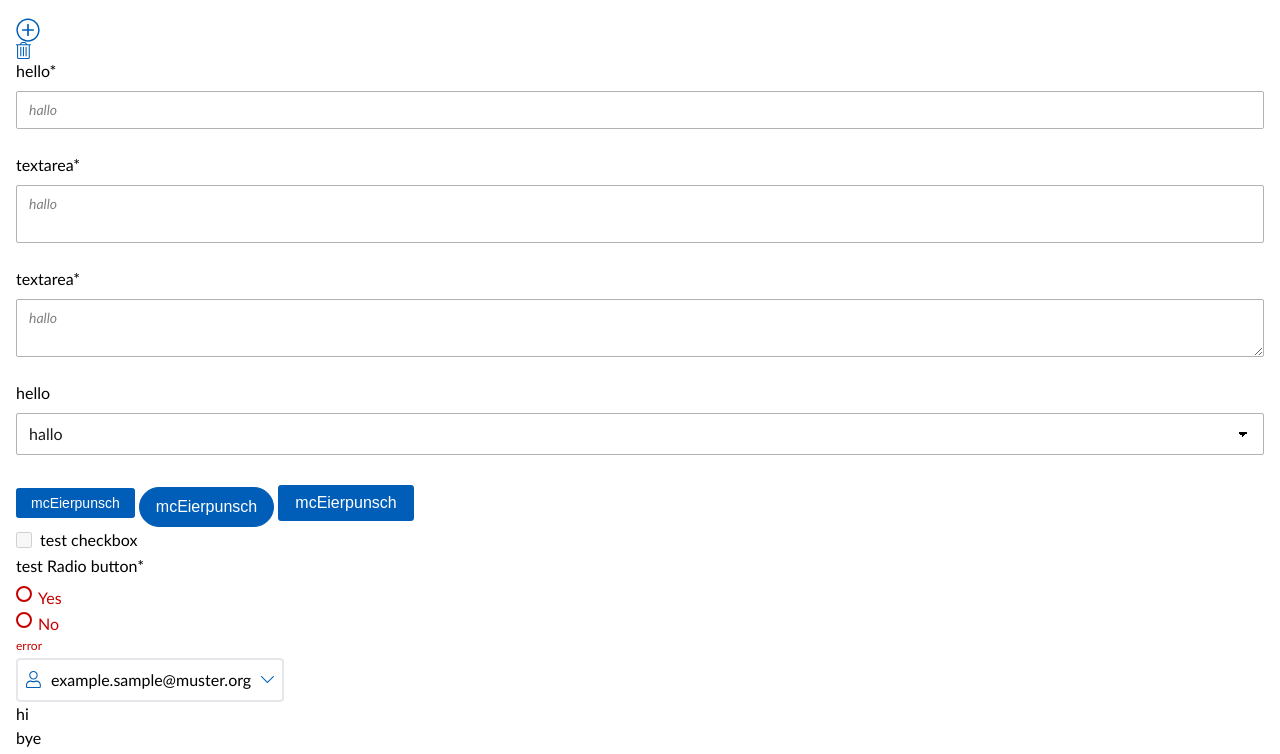
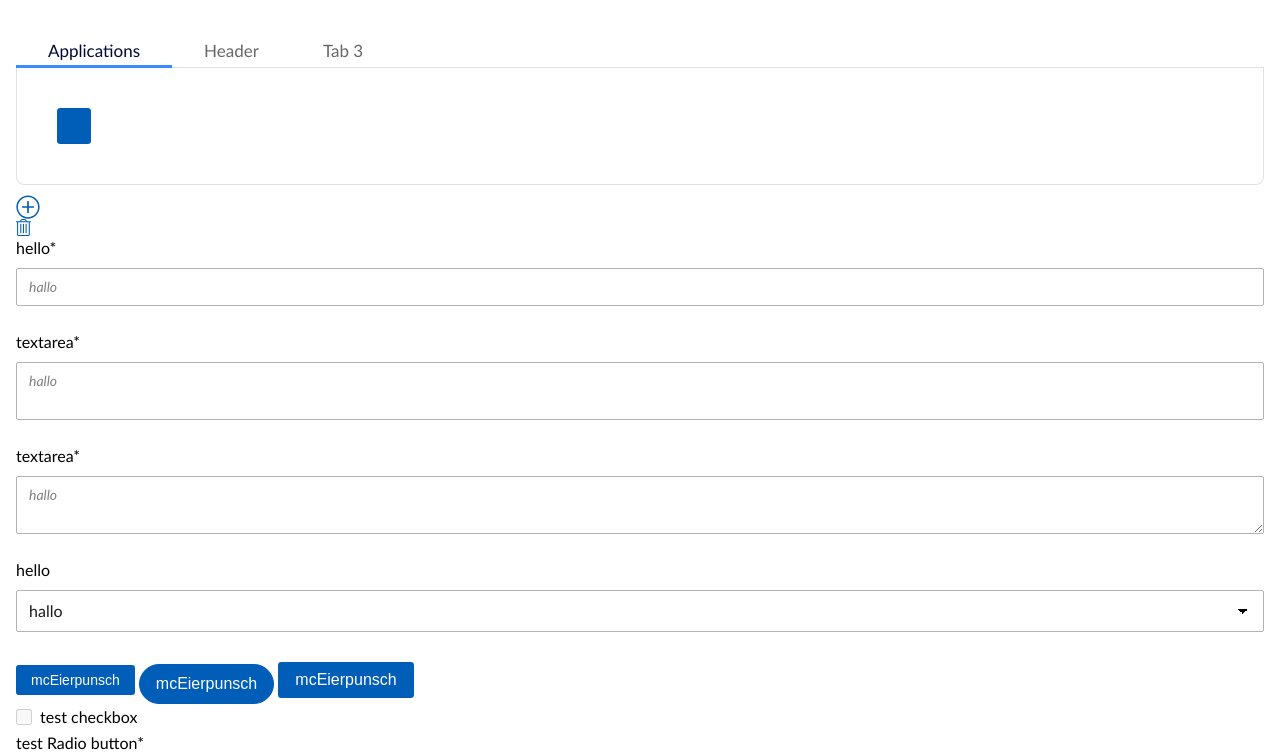
Before and after one commit to mehtapcavdar/lbi-common, a SvelteKit app: page / in a window 1280 px wide. Shown: the top 754 px of the page. Built offline with nearby package versions, Linux system fonts and the light colour scheme.

Commit message:
Added Tab component

```diff
--- a/package.json
+++ b/package.json
@@ -1,6 +1,6 @@
 {
 	"name": "@mcavdar/lbi-common",
-	"version": "0.0.24",
+	"version": "0.0.25",
 	"scripts": {
 		"dev": "vite dev",
 		"build": "vite build && npm run package",
--- /dev/null
+++ b/src/lib/components/Tabs.svelte
@@ -0,0 +1,78 @@
+<script lang="ts">
+	export let items: any[] = [];
+	export let activeTabValue = 1;
+
+	const handleClick = (tabValue: number) => () => (activeTabValue = tabValue);
+</script>
+
+<ul class="tabs">
+	{#each items as item}
+		<li class="item {activeTabValue === item.value ? 'active active-item' : ''}">
+			<!-- svelte-ignore a11y-click-events-have-key-events -->
+			<span on:click={handleClick(item.value)}>{item.label}</span>
+		</li>
+	{/each}
+</ul>
+{#each items as item}
+	{#if activeTabValue == item.value}
+		<div class="box">
+			<svelte:component this={item.component} />
+		</div>
+	{/if}
+{/each}
+
+<style>
+	.box {
+		margin-bottom: 10px;
+		padding: 40px;
+		border: 1px solid #dee2e6;
+		border-radius: 0 0 0.5rem 0.5rem;
+		border-top: 0;
+	}
+	ul {
+		display: flex;
+		flex-wrap: wrap;
+		padding-left: 0;
+		margin-bottom: 0;
+		list-style: none;
+		border-bottom: 1px solid #dee2e6;
+	}
+	li {
+		margin-bottom: -1px;
+	}
+
+	span {
+		display: block;
+		padding: 0.5rem 1rem;
+		cursor: pointer;
+		font-size: 17px;
+		font-weight: 400;
+		height: 37px;
+		line-height: 29.75px;
+	}
+
+	li.active > span {
+		color: #000835;
+		background-color: #fff;
+		border-color: #dee2e6 #dee2e6 #fff;
+	}
+
+	.tabs {
+		color: rgba(0, 0, 0, 0.6);
+		display: flex;
+		background-color: white;
+		box-sizing: border-box;
+	}
+
+	.item {
+		padding: 0.75rem 1rem 0 1rem;
+	}
+
+	.item:hover {
+		color: rgba(0, 0, 0, 0.9);
+	}
+
+	.active-item {
+		border-bottom: 3px solid #3a8bff;
+	}
+</style>
--- a/src/lib/index.js
+++ b/src/lib/index.js
@@ -10,6 +10,7 @@ export { default as Pagination } from './components/Pagination.svelte';
 export { default as RadioInput } from './components/RadioInput.svelte';
 export { default as Select } from './components/Select.svelte';
 export { default as SvelteToast } from './components/Toast/SvelteToast.svelte';
+export { default as Tabs } from './components/Tabs.svelte';
 export { default as Tooltip } from './components/Tooltip.svelte';
 export { default as UserProfileMenu } from './components/UserProfileMenu.svelte';
 export { toast } from './components/Toast/stores.js';
--- a/src/routes/+page.svelte
+++ b/src/routes/+page.svelte
@@ -10,14 +10,22 @@
 	import UserProfileMenu from '$lib/components/UserProfileMenu.svelte';
 	import AccordionItem from '$lib/components/AccordionItem.svelte';
 	import Pagination from '$lib/components/Pagination.svelte';
+	import Tabs from '$lib/components/Tabs.svelte';
 
 	const PLUS_CIRCLE_SVG: string =
 		'M384 250v12c0 6.6-5.4 12-12 12h-98v98c0 6.6-5.4 12-12 12h-12c-6.6 0-12-5.4-12-12v-98h-98c-6.6 0-12-5.4-12-12v-12c0-6.6 5.4-12 12-12h98v-98c0-6.6 5.4-12 12-12h12c6.6 0 12 5.4 12 12v98h98c6.6 0 12 5.4 12 12zm120 6c0 137-111 248-248 248S8 393 8 256 119 8 256 8s248 111 248 248zm-32 0c0-119.9-97.3-216-216-216-119.9 0-216 97.3-216 216 0 119.9 97.3 216 216 216 119.9 0 216-97.3 216-216z';
 
 	let values;
+
+	let items = [
+		{ label: 'Applications', value: 1, component: Button },
+		{ label: 'Header', value: 2, component: Button },
+		{ label: 'Tab 3', value: 3, component: Button }
+	];
 </script>
 
 <div class="p-4">
+	<Tabs {items} />
 	<SvelteToast />
 	<Tooltip content={'hello'} position="bottom" align="center" animation="slide">
 		<Icon
```
